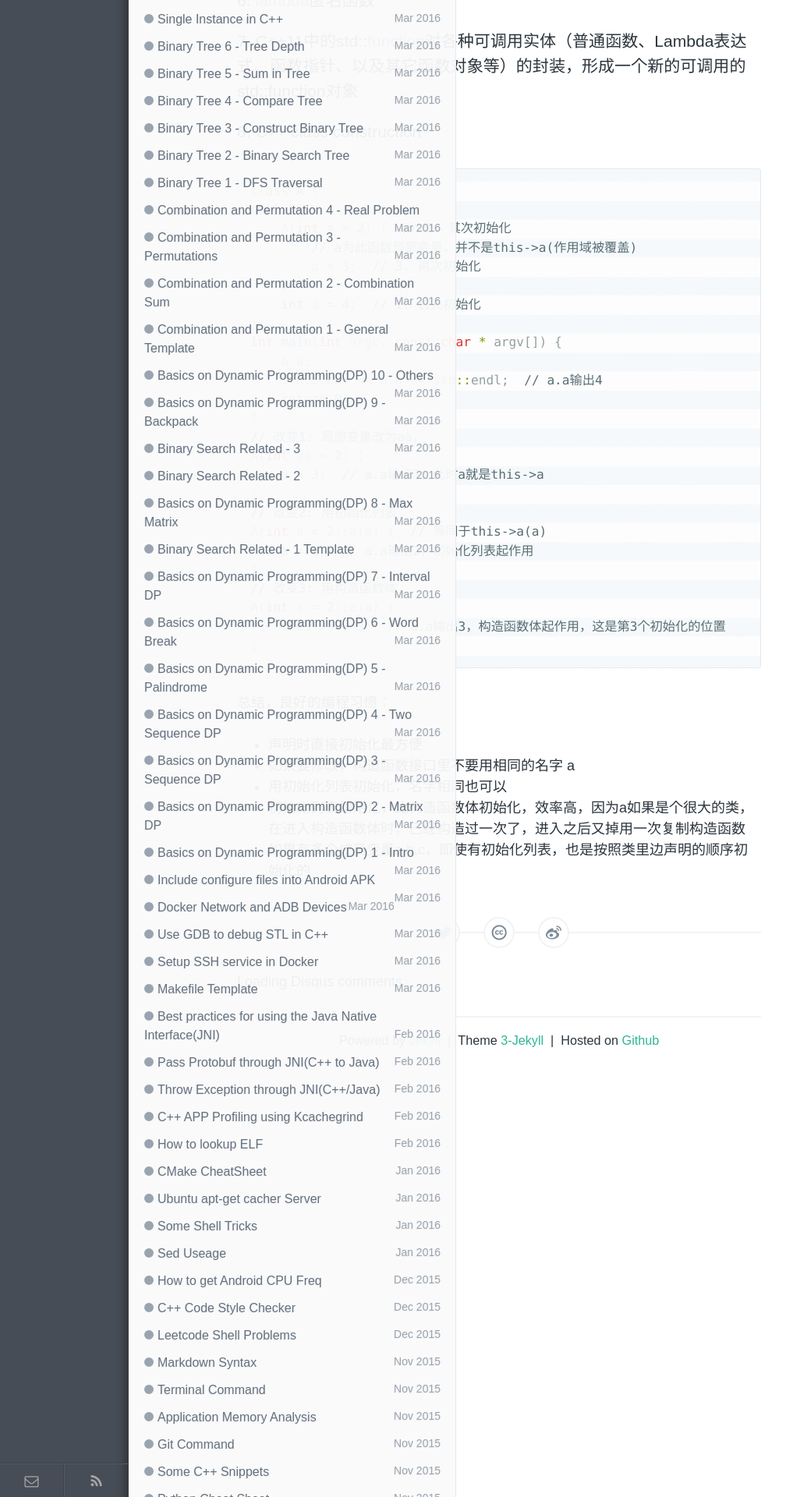
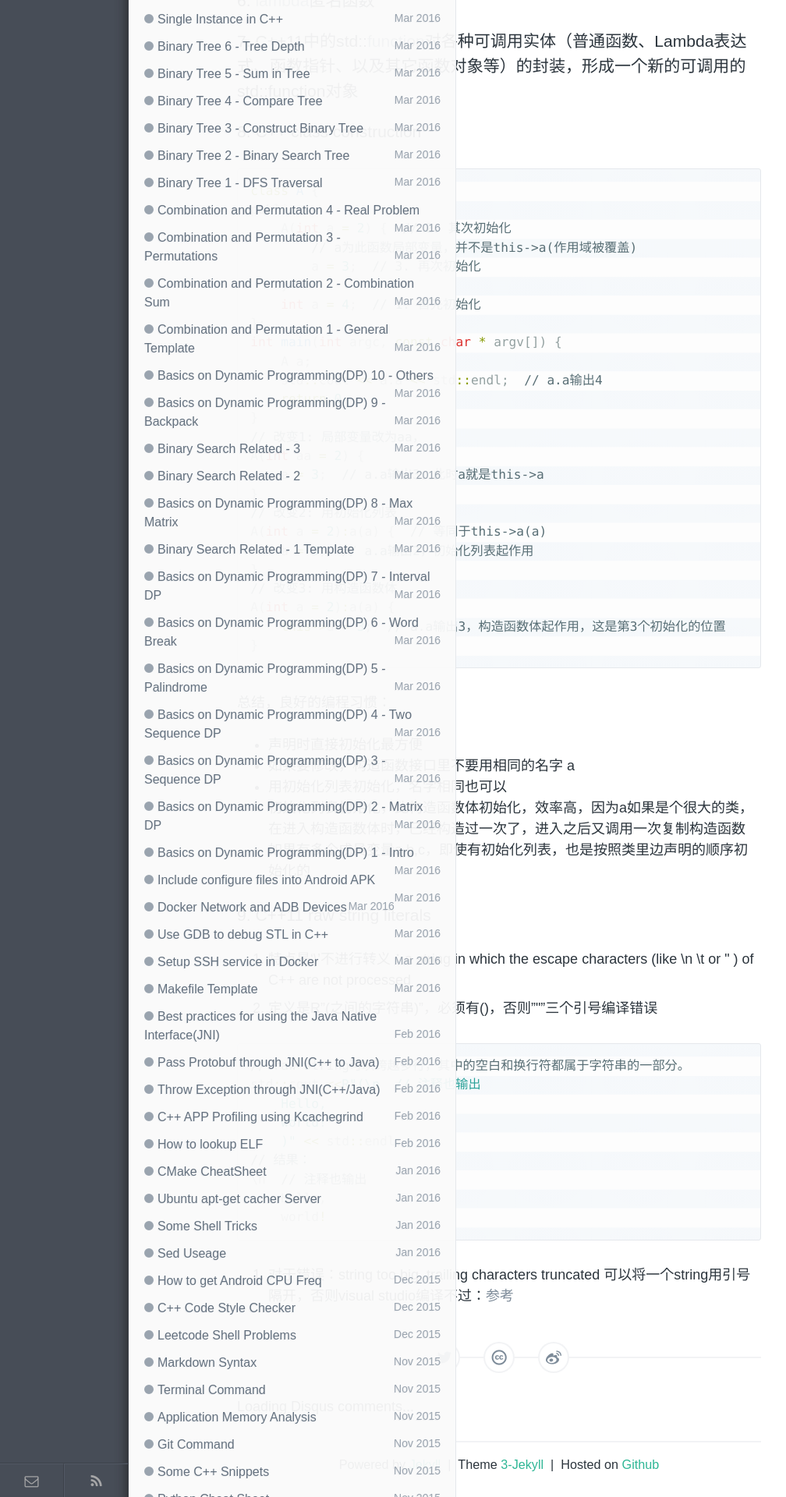
Before and after one commit to wykvictor/wykvictor.github.io, a Jekyll site: the page built from _posts/Tech/2016-03-26-Some-Tips-in-C++.md, in a window 1280 px wide. Shown: the part 2228-4148 px from the top of the page at 78% size, without its empty margins (0-1008 px from the left). Built offline with Jekyll 4.4.1, drawn with Linux system fonts in a browser that asks for light colours; comment, search, counter and statistics services are not loaded.

Commit message:
c++ raw string && regex

```diff
--- a/_posts/Tech/2016-03-26-Some-Tips-in-C++.md
+++ b/_posts/Tech/2016-03-26-Some-Tips-in-C++.md
@@ -96,5 +96,22 @@ A(int a = 2):a(a) {
 * 声明时直接初始化最方便
 * 如果要修改，构造函数接口里不要用相同的名字 a
 * 用初始化列表初始化，名字相同也可以
-* 初始化列表初始化，比构造函数体初始化，效率高，因为a如果是个很大的类，在进入构造函数体时，已经构造过一次了，进入之后又掉用一次复制构造函数
+* 初始化列表初始化，比构造函数体初始化，效率高，因为a如果是个很大的类，在进入构造函数体时，已经构造过一次了，进入之后又调用一次复制构造函数
 * 如果有多个成员变量a,b,c，即使有初始化列表，也是按照类里边声明的顺序初始化的
+
+### 9. C++11 raw string literals
+1. 特点是‘\’不进行转义：a string in which the escape characters (like \n \t or \" ) of C++ are not processed
+2. 定义是R"(之间的字符串)"，必须有()，否则"""三个引号编译错误
+{% highlight C++ %}
+// raw string可以跨越多行，其中的空白和换行符都属于字符串的一部分。
+std::cout <<R"(\n  // 注释也输出
+    Hello,
+    world!
+    )" << std::endl;
+// 结果：
+\n  // 注释也输出
+    Hello,
+    world!
+{% endhighlight %}
+3. 对于错误：string too big, trailing characters truncated
+可以将一个string用引号隔开，否则visual studio编译不过：[参考](https://docs.microsoft.com/en-us/cpp/error-messages/compiler-errors-1/compiler-error-c2026?view=vs-2019)
```
Also changed, not shown: _posts/resources/2015-11-10-Some-Useful-C++-Snippet.md (+6 -1 lines).
